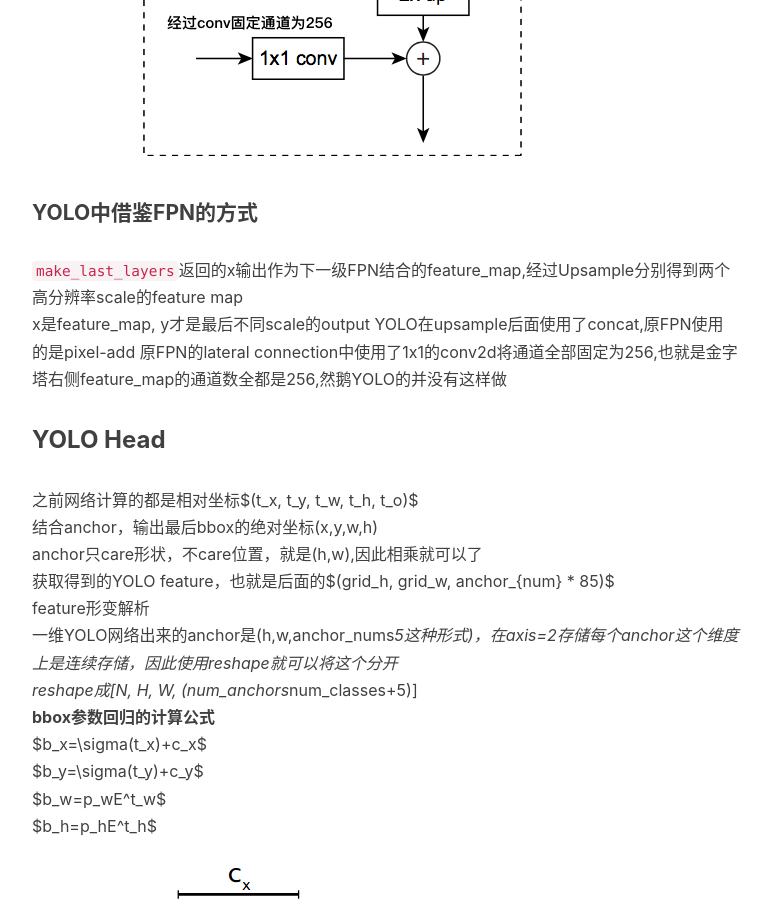
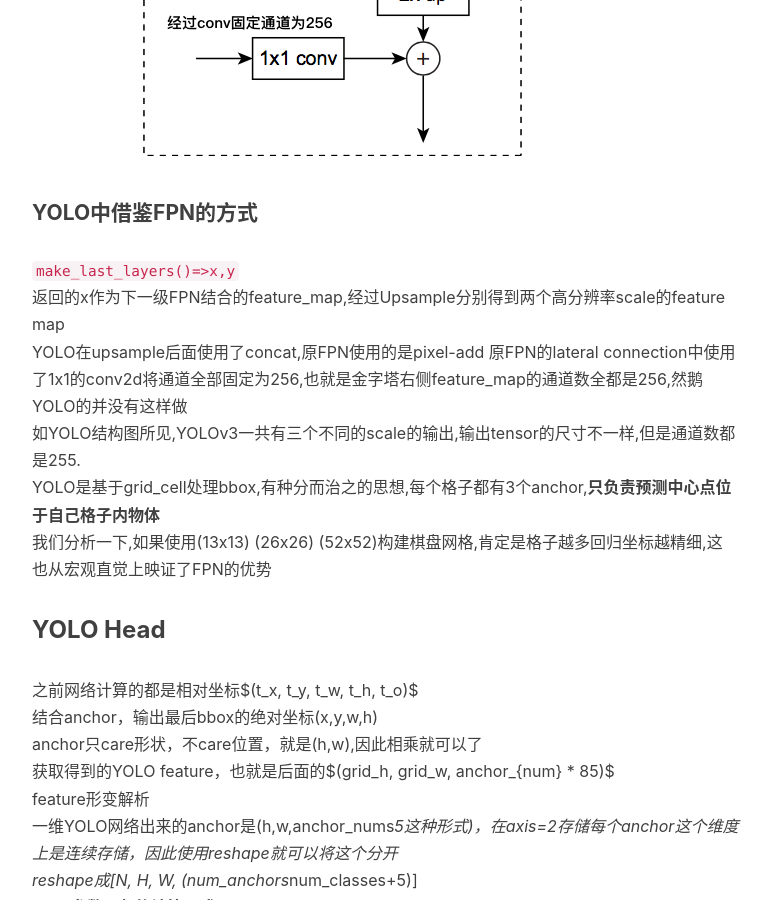
Before and after one commit to wdd233/wdd233.github.io, a Jekyll site: the page built from _posts/2019-02-27-YOLO原理代码赏析.md, in a window 1280 px wide and 900 px high, scrolled down 6760 px. Shown: the whole window, without its empty margins (233-1005 px from the left). Built offline with Jekyll 4.4.1, drawn with Linux system fonts in a browser that asks for light colours; nearby versions of some CDN libraries; comment, search, counter and statistics services are not loaded.

Commit message:
modified some errors

```diff
--- a/_posts/2019-02-27-YOLO原理代码赏析.md
+++ b/_posts/2019-02-27-YOLO原理代码赏析.md
@@ -33,7 +33,7 @@
 * 脖子部分功能:YOLO要把feature map中蕴含的信息转换为坐标,类别,这就需要把feature map的维度使用conv拉到指定的维度,结合anchor训练来输出关键性信息;同时为了提高回归位置精度,借鉴了fpn的思想,需要多个scale的feature map来提供最后的输出,因此还要用到一些upsample和concat
 * 头部功能:得到了网络的输出,要和真实数据标注对接上计算loss,需要对数据的格式进行reshape,同时对原始grid_cell中的(x,y,w,h)做相应的激活,yolo_head主要干这些
 我们可以借鉴netron来分析网络层，整个yolo_v3_body包含252层，组成如下:
-![YOLO_all](/img/yolov3.jpeg)
+![YOLO结构图](/img/yolov3.jpeg)
 整个网络就这么多内容,下面详细分解代码并讲解:
 
 
@@ -187,11 +187,13 @@
 fpn就是为了统一这两个矛盾而生,通道先降后升再add,将不同scale的信息融合,输出多个新的feature_map.FPN结构可以嵌入到之前的主干网络,构成一个新的结构,输出不同scale的feature_map
 ![FPN](/img/fpn.png)
 #### YOLO中借鉴FPN的方式
-`make_last_layers`返回的x输出作为下一级FPN结合的feature_map,经过Upsample分别得到两个高分辨率scale的feature map
-x是feature_map, y才是最后不同scale的output
+`make_last_layers()=>x,y`
+返回的x作为下一级FPN结合的feature_map,经过Upsample分别得到两个高分辨率scale的feature map
 YOLO在upsample后面使用了concat,原FPN使用的是pixel-add
 原FPN的lateral connection中使用了1x1的conv2d将通道全部固定为256,也就是金字塔右侧feature_map的通道数全都是256,然鹅YOLO的并没有这样做
-
+如YOLO结构图所见,YOLOv3一共有三个不同的scale的输出,输出tensor的尺寸不一样,但是通道数都是255.
+YOLO是基于grid_cell处理bbox,有种分而治之的思想,每个格子都有3个anchor,**只负责预测中心点位于自己格子内物体**
+我们分析一下,如果使用(13x13) (26x26) (52x52)构建棋盘网格,肯定是格子越多回归坐标越精细,这也从宏观直觉上映证了FPN的优势
 
 
 ### YOLO Head
```
